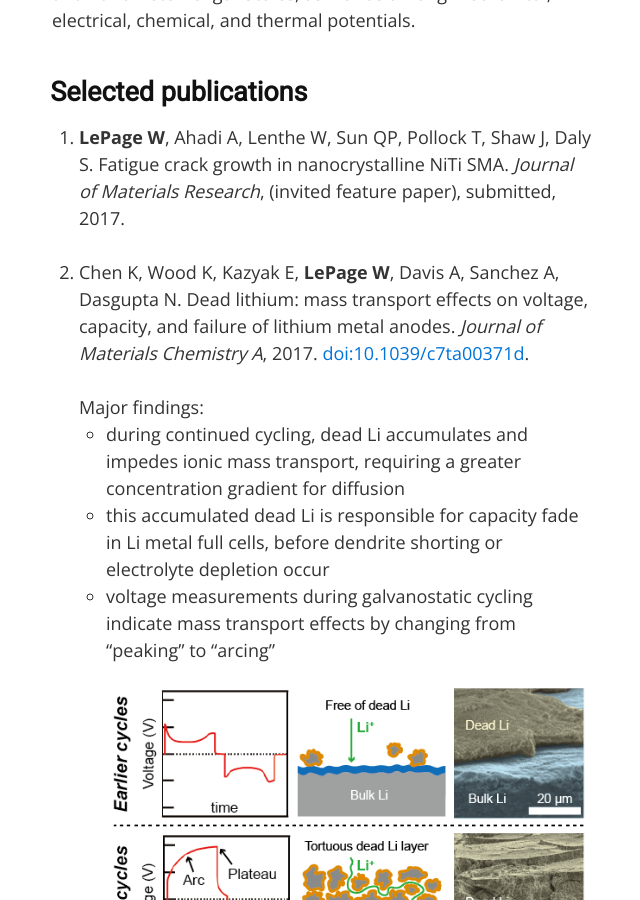
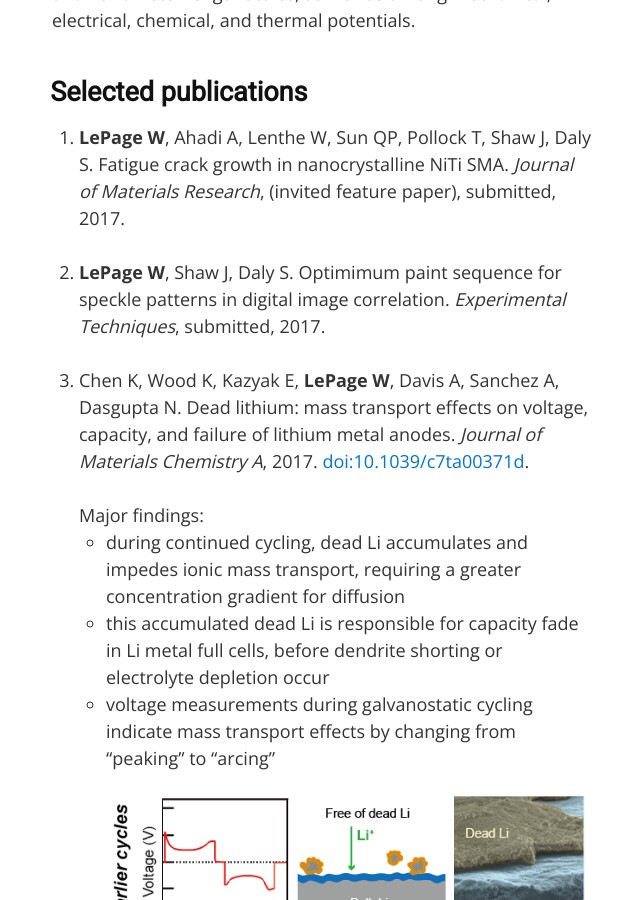
Before and after one commit to wlepage/wlepage.github.io, a Jekyll site: the page built from index.md, in a window 1280 px wide and 900 px high, scrolled down 2290 px. Shown: the whole window, without its empty margins (318-958 px from the left). Built offline with Jekyll 4.4.1, drawn with Linux system fonts in a browser that asks for light colours.

Commit message:
Added paint speckles note

```diff
--- a/index.md
+++ b/index.md
@@ -52,6 +52,7 @@ En route to building new understandings about material degradation and failure,
 
 ## Selected publications
 1. __LePage W__, Ahadi A, Lenthe W, Sun QP, Pollock T, Shaw J, Daly S. Fatigue crack growth in nanocrystalline NiTi SMA. _Journal of Materials Research_, (invited feature paper), submitted, 2017. <br /><br />
+1. __LePage W__, Shaw J, Daly S. Optimimum paint sequence for speckle patterns in digital image correlation. _Experimental Techniques_, submitted, 2017. <br /><br />
 1. Chen K, Wood K, Kazyak E, __LePage W__, Davis A, Sanchez A, Dasgupta N. Dead lithium: mass transport effects on voltage, capacity, and failure of lithium metal anodes. _Journal of Materials Chemistry A_, 2017. [doi:10.1039/c7ta00371d](http://doi.org/10.1039/c7ta00371d). <br /><br />
 Major findings:
 	+ during continued cycling, dead Li accumulates and impedes ionic mass transport, requiring a greater concentration gradient for diffusion
```
